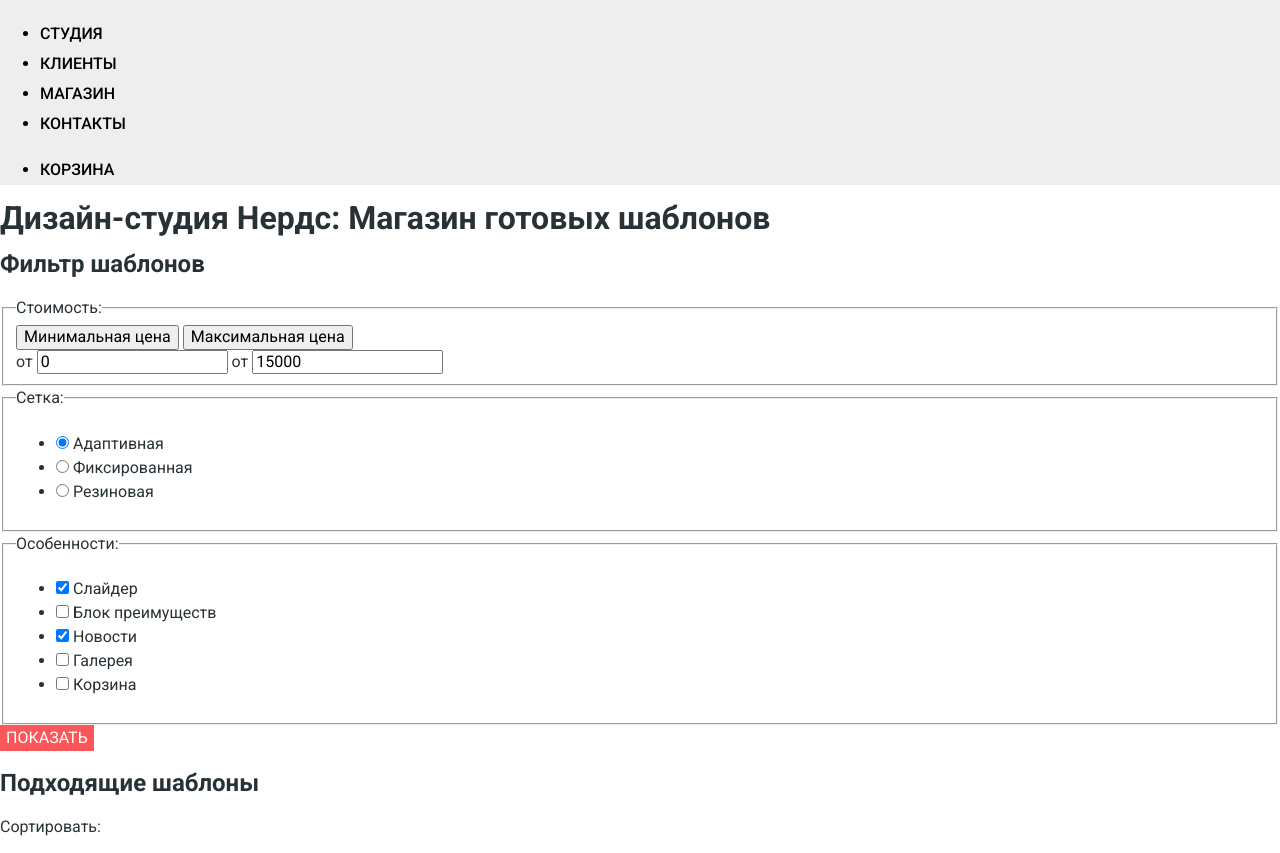
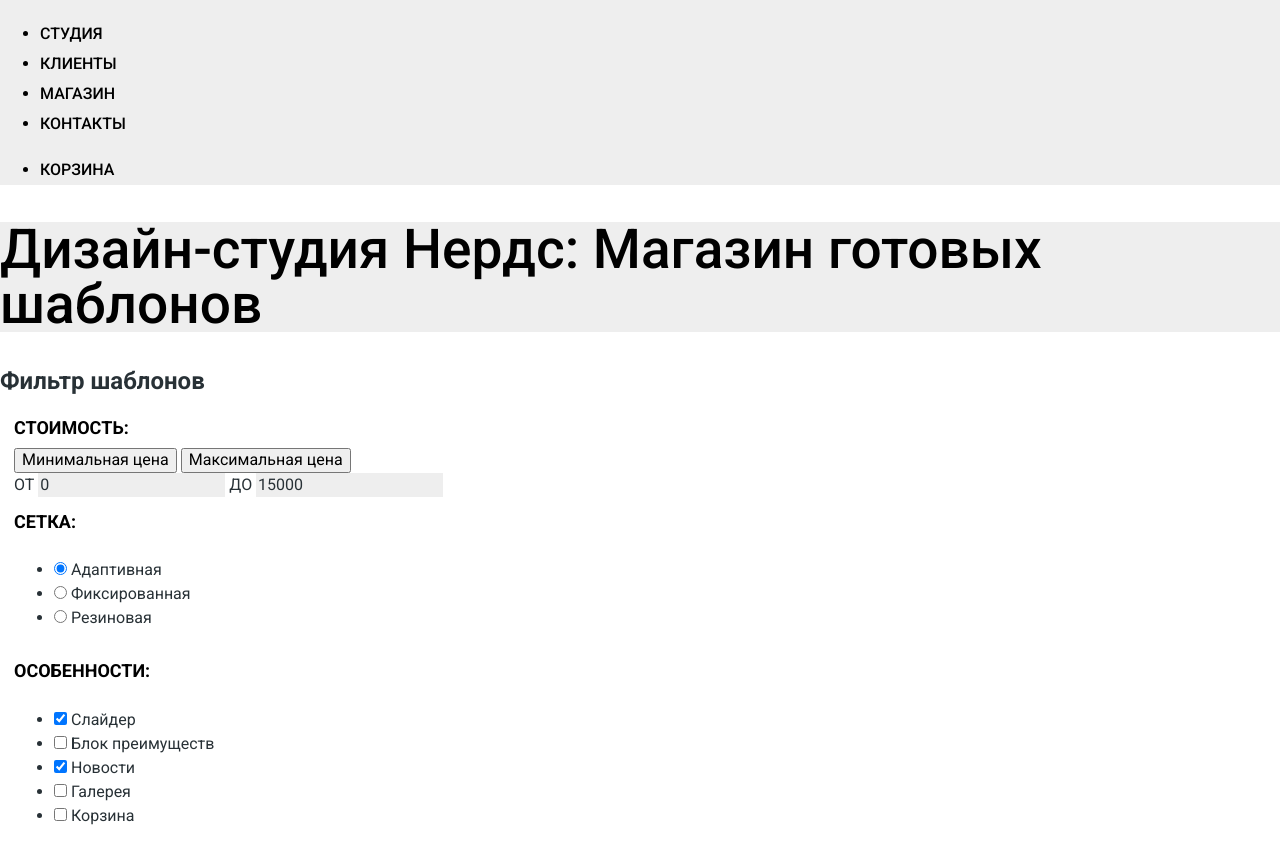
Before and after one commit to kripton-it/818053-nerds, a plain HTML site: page catalog.html in a window 1280 px wide. Shown: the part 72-925 px from the top of the page. Drawn offline with Linux system fonts and the light colour scheme.

Commit message:
Базовые стили фильтров

```diff
--- a/catalog.html
+++ b/catalog.html
@@ -38,13 +38,13 @@
     </nav>
   </header>
 
-  <main>
+  <main class="inner-page">
     <h1><span class="visually-hidden">Дизайн-студия Нердс: </span>Магазин готовых шаблонов</h1>
 
     <section class="filter">
       <h2 class="visually-hidden">Фильтр шаблонов</h2>
       <form class="filter-form" action="https://echo.htmlacademy.ru" method="get">
-        <fieldset class="filter-item">
+        <fieldset class="filter-group">
           <legend>Стоимость:</legend>
           <div class="range-filter">
             <div class="range-controls">
@@ -60,11 +60,11 @@
             </div>
             <div class="price-controls">
               <label class="min-price">от <input type="text" name="min-price" value="0"></label>
-              <label class="max-price">от <input type="text" name="max-price" value="15000"></label>
+              <label class="max-price">до <input type="text" name="max-price" value="15000"></label>
             </div>
           </div>
         </fieldset>
-        <fieldset class="filter-item">
+        <fieldset class="filter-group">
           <legend>Сетка:</legend>
           <ul class="filter-list">
             <li class="filter-item">
@@ -81,7 +81,7 @@
             </li>
           </ul>
         </fieldset>
-        <fieldset class="filter-item">
+        <fieldset class="filter-group">
           <legend>Особенности:</legend>
           <ul class="filter-list">
             <li class="filter-item">
--- a/css/style.css
+++ b/css/style.css
@@ -20,6 +20,9 @@ a {
   background-color: #fb565a;
   border: none;
   cursor: pointer;
+  font-size: 16px;
+  font-weight: 500;
+  line-height: 18px;
 }
 
 .button:hover,
@@ -251,3 +254,54 @@ a {
   color: #e74246;
   opacity: 1;
 }
+
+.inner-page h1 {
+  color: #000000;
+  font-size: 55px;
+  font-weight: 500;
+  line-height: 55px;
+  background-color: #eeeeee;
+}
+
+.filter-group {
+  border: none;
+}
+
+.filter-group legend {
+  color: #000000;
+  font-size: 18px;
+  font-weight: 700;
+  line-height: 30px;
+  text-transform: uppercase;
+}
+
+.price-controls label {
+  line-height: 22px;
+  text-transform: uppercase;
+}
+
+.price-controls input {
+  background-color: #eeeeee;
+  font: inherit;
+  border: none;
+  color: #283136;
+}
+
+.filter-item label {
+  line-height: 20px;
+  cursor: pointer;
+}
+
+.filter-item input:not(:disabled):hover+label {
+  color: #000000;
+}
+
+.filter-item input:disabled+label {
+  opacity: 0.3;
+  cursor: default;
+}
+
+.filter-button {
+  background-color: #eeeeee;
+  color: #000000;
+}
```
